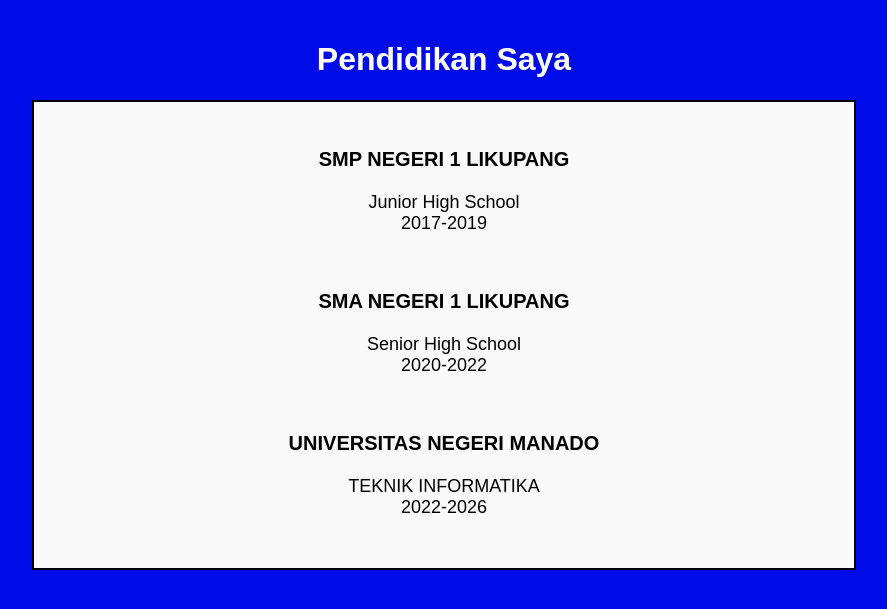
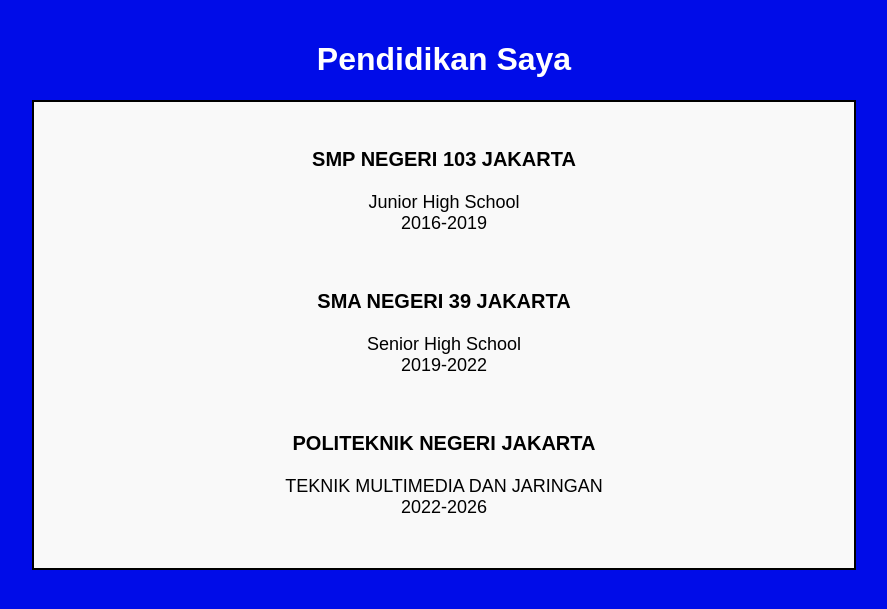
Before and after one commit to bangjur/tugas-devops, a Flask app: page /pendidikan in a window 1280 px wide. Shown: the part 93-702 px from the top of the page, without its empty margins (196-1083 px from the left). Run offline with Flask 3, Linux system fonts and the light colour scheme; some libraries are stand-ins or nearby versions.

Commit message:
update kontak and pendidikan

```diff
--- a/templates/kontak.html
+++ b/templates/kontak.html
@@ -3,8 +3,8 @@
 {% block content %}
     <h1>Kontak Saya</h1>
     <div class="content-box">
-        <p>Email: 22210136@unima.ac.id</p>
-        <p>Telepon: 0856-9615-5258</p>
+        <p>Email: azzuriptr@gmail.com</p>
+        <p>Telepon: 0878-8770-7608</p>
     </div>
 
     <!-- Add form for user input -->
--- a/templates/pendidikan.html
+++ b/templates/pendidikan.html
@@ -5,11 +5,11 @@
     <div class="content-box">
         <div class="education-container">
             <ul>
-                <li><strong>SMP NEGERI 1 LIKUPANG</strong><br>Junior High School<br>2017-2019</li>
+                <li><strong>SMP NEGERI 103 JAKARTA</strong><br>Junior High School<br>2016-2019</li>
                 <br></br>
-                <li><strong>SMA NEGERI 1 LIKUPANG</strong><br>Senior High School<br>2020-2022</li>
+                <li><strong>SMA NEGERI 39 JAKARTA</strong><br>Senior High School<br>2019-2022</li>
                 <br></br>
-                <li><strong>UNIVERSITAS NEGERI MANADO</strong><br>TEKNIK INFORMATIKA<br>2022-2026</li>
+                <li><strong>POLITEKNIK NEGERI JAKARTA</strong><br>TEKNIK MULTIMEDIA DAN JARINGAN<br>2022-2026</li>
             </ul>
         </div>
     </div>
```
